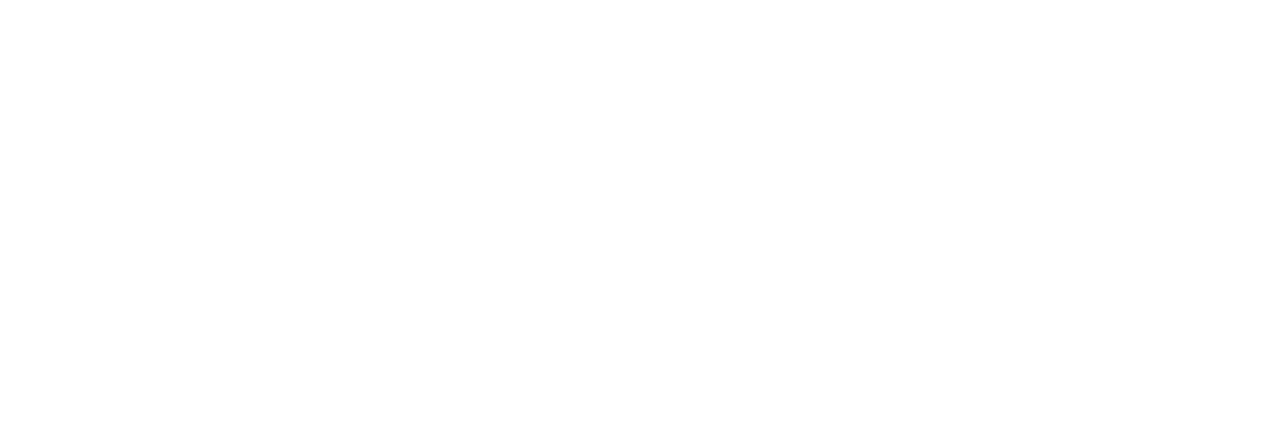
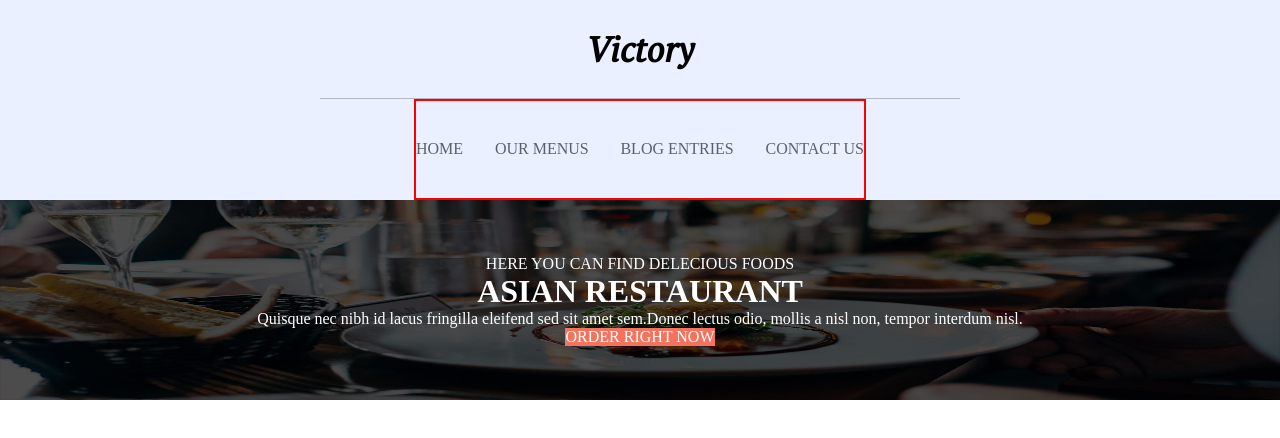
Before and after one commit to ElsongMaster/Exos_recapitulatif_matiere, a plain HTML site: page index.html in a window 1280 px wide. Drawn offline with Linux system fonts and the light colour scheme.

Commit message:
header grand ecran

```diff
--- a/index.html
+++ b/index.html
@@ -7,5 +7,31 @@
     <link rel="stylesheet" href="./public/css/app.css" />
     <title>Document</title>
   </head>
-  <body></body>
+
+  <body>
+    <header>
+      <nav>
+        <div class="logo">
+          <h1>Victory</h1>
+        </div>
+        <ul>
+          <li><a href="">home</a></li>
+          <li><a href="">our menus</a></li>
+          <li><a href="">blog entries</a></li>
+          <li><a href="">contact us</a></li>
+        </ul>
+      </nav>
+      <div class="banniere">
+        <p>here you can find delecious foods</p>
+        <h1>asian restaurant</h1>
+        <p>
+          Quisque nec nibh id lacus fringilla eleifend sed sit amet sem.Donec
+          lectus odio, mollis a nisl non, tempor interdum nisl.
+        </p>
+
+        <a href="#">order right now</a>
+      </div>
+    </header>
+    <section></section>
+  </body>
 </html>
--- /dev/null
+++ b/src/scss/_font.scss
@@ -0,0 +1 @@
+@import url("https://fonts.googleapis.com/css2?family=PT+Serif:ital@1&display=swap");
--- /dev/null
+++ b/src/scss/_variables.scss
@@ -0,0 +1 @@
+$font-logo: "PT Serif", serif;
--- /dev/null
+++ b/src/scss/app.scss
@@ -0,0 +1,3 @@
+@import "./variables";
+@import "./font";
+@import "./modules/style.scss";
--- /dev/null
+++ b/src/scss/modules/_banniere.scss
@@ -0,0 +1,21 @@
+.banniere {
+  display: flex;
+  flex-direction: column;
+  justify-content: center;
+  align-items: center;
+  height: 200px;
+  width: 100%;
+  background-image: url("../img/banner-bg.jpg");
+  background-size: 100% 100%;
+  * {
+    color: white;
+  }
+  *:not(p:last-of-type) {
+    text-transform: uppercase;
+  }
+
+  a {
+    text-decoration: none;
+    background-color: rgb(242, 116, 95);
+  }
+}
--- /dev/null
+++ b/src/scss/modules/_navBar.scss
@@ -0,0 +1,44 @@
+nav {
+  background-color: rgb(234, 240, 255);
+  height: 200px;
+  display: flex;
+  flex-direction: column;
+  align-items: center;
+  .logo {
+    display: flex;
+    justify-content: center;
+    align-items: center;
+    height: 100%;
+    width: 50%;
+    border-bottom: 1px solid rgba(128, 128, 128, 0.5);
+    h1 {
+      font-family: $font-logo;
+      font-size: 35px;
+    }
+  }
+  ul {
+    height: 100%;
+    width: 35%;
+    display: flex;
+    border: 2px solid red;
+    justify-content: space-between;
+    align-items: center;
+    list-style-type: none;
+    li {
+      //   border: 2px solid green;
+      a {
+        text-decoration: none;
+        text-transform: uppercase;
+        color: rgba(0, 0, 0, 0.6);
+      }
+    }
+  }
+}
+
+@media (max-width: 1100px) {
+  nav {
+    ul {
+      flex-direction: column;
+    }
+  }
+}
--- /dev/null
+++ b/src/scss/modules/_reset.scss
@@ -0,0 +1,4 @@
+* {
+  padding: 0;
+  margin: 0;
+}
--- /dev/null
+++ b/src/scss/modules/style.scss
@@ -0,0 +1,3 @@
+@import "./reset";
+@import "./navBar";
+@import "./banniere";
```
Also changed, not shown: public/css/app.css, public/pages/blog.html (added), public/src/app.scss (deleted), public/src/scss/modules/style.scss (deleted), 1 other file.
